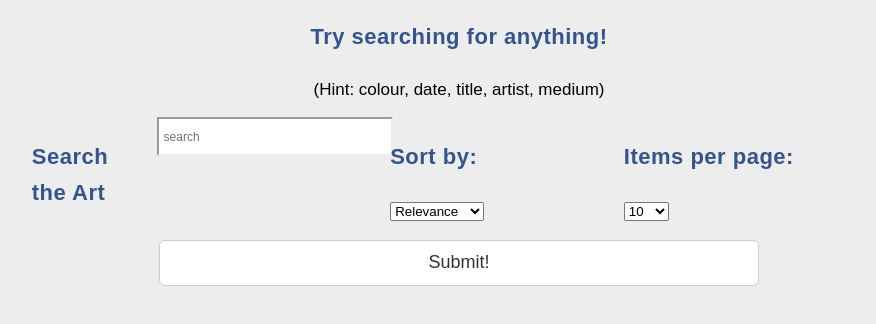
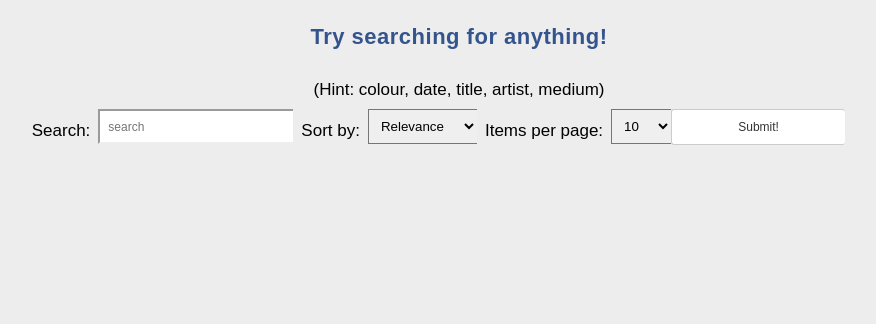
Before and after one commit to melissajclark/museum-APIs, a website: page index.html in a window 1280 px wide. Shown: the part 194-518 px from the top of the page, without its empty margins (181-1057 px from the left). Drawn offline with nearby package versions, Linux system fonts and the light colour scheme.

Commit message:
rewrote html: removed h3s in labels, made submit button smaller

```diff
--- a/index.html
+++ b/index.html
@@ -46,40 +46,31 @@
 			<fieldset class="artSearch">
 				<form class="grid-form">
 
-				<section data-row-span="8">
-					<h3 class="searchContent" data-field-span="1">Search the Art</h3>
-				      <label for="search" class="searchLabel" data-field-span="2">
-				      	<input type="text" name="searchField" id="searchForm" placeholder="search" required/>
+				<section data-row-span="10">
+
+					<label for="search" class="searchLabel">
+						<span class="searchContent" data-field-span="2">Search:</span>
+				      		<input type="text" name="searchField" id="searchForm" placeholder="search" data-field-span="2" required/>
 				      </label>
 
-		        	<label for="sortOptions" data-field-span="2">
-		        		<h3>Sort by:</h3>
-
-			    		<select name="sort" id="sortOptions" required>
-						<!-- Select Options created with jquery -->
-			    		</select>
+		        	<label for="sortOptions">
+		        		<span data-field-span="2">Sort by:</span>
+				    		<select name="sort" id="sortOptions" data-field-span="2" required>
+							<!-- Select Options created with jquery -->
+				    		</select>
 		        	</label>
 
-		        	<label for="itemsPerPage" data-field-span="2">
-		        		<h3>Items per page:</h3>
-
-			    		<select name="items" id="itemsPerPage" required>
-						<!-- Select Options created with jquery -->
-			    		</select>
+		        	<label for="sortOptions">
+		        		<span data-field-span="2">Items per page:</span>
+				    		<select name="items" id="itemsPerPage" data-field-span="2" required>
+							<!-- Select Options created with jquery -->
+				    		</select>
 		        	</label>
 
-	        	</section> <!-- #end of data row set #1-->
+					<button type="submit" data-field-span="2" class="btn btn-default btn-sm" placeholder="search"/>Submit!</button>
 
-	        	<section data-row-span="8">
+				</section><!--  End Grid Form Data Rows -->
 
-		        	<button type="submit" data-row-span="1" style="margin-top:20px; max-width:600px; margin: auto; display:block;" class="btn btn-default btn-lg" placeholder="search"/>Submit!</button>
-
-				</section>
-
-	        	<section data-row-span="8">
-				<p> </p>
-
-				</section>
 
 				 <section id="filtrifyPlaceHolder">
 
@@ -87,11 +78,8 @@
 
 				</section><!--Filtrify -->
 
-
 				</form>
 			</fieldset>
-
-
 
 	</section><!-- End of Search & Filter Section -->
 
```
